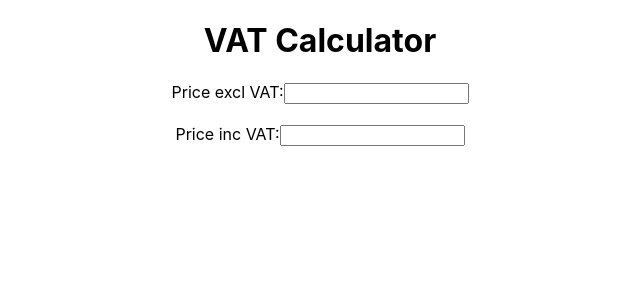
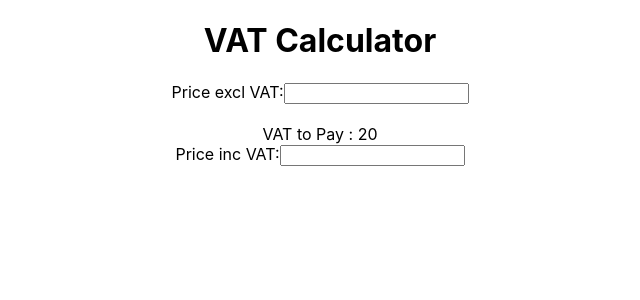
Before and after one commit to squinteye1/react-training, a React (Create React App) app: page / in a window 1280 px wide. Shown: the top 300 px of the page, without its empty margins (320-960 px from the left). Built offline with nearby package versions, Linux system fonts and the light colour scheme.

Commit message:
vay to pay added

```diff
--- a/src/App.js
+++ b/src/App.js
@@ -3,10 +3,12 @@ import './App.css';
 import { useState } from 'react';
 import Header from './components/Header';
 import DataEntryField from './components/DataEntryField';
+import DisplayField from './components/DisplayField';
 
 function App() {
   const [salePrice, setSalePrice] = useState(0.0);
   const [totalPrice, setTotalPrice] = useState(0.0);
+  const [vatToPay, setVatToPay] = useState(20.0);
 
   const vatRate = 20.0;
 
@@ -15,6 +17,7 @@ function App() {
     setSalePrice(price);
     setTotalPrice(totalLocalPrice);
     console.log("handleExclPriceChange");
+    updateVatToPay(price, totalLocalPrice);
   }
 
   const handleIncPriceChange = (price) => {
@@ -22,7 +25,12 @@ function App() {
     setTotalPrice(price);
     setSalePrice(totalLocalPrice);
     console.log("handleExclPriceChange");
+    updateVatToPay(totalLocalPrice, price);
   };
+
+  const updateVatToPay = (priceWithoutVAT, priceWithVAT) => {
+    setVatToPay(priceWithVAT-priceWithoutVAT)
+  }
 
   return (
     <>
@@ -33,6 +41,7 @@ function App() {
           value={salePrice === 0.0 ? "" : salePrice}
           setValue={handleExclPriceChange}
         />
+        <DisplayField label={"VAT to Pay"} value={vatToPay} />
         <DataEntryField
           title={"Price inc VAT:"}
           value={totalPrice === 0.0 ? "" : totalPrice}
--- /dev/null
+++ b/src/components/DisplayField.jsx
@@ -0,0 +1,11 @@
+import React from 'react'
+
+const DisplayField = (props) => {
+  return (
+    <>
+        {props.label} : {props.value}
+    </>
+  )
+}
+
+export default DisplayField
```
